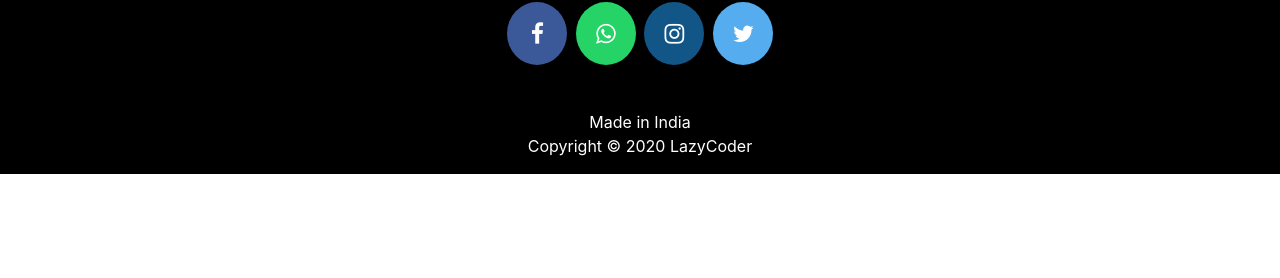
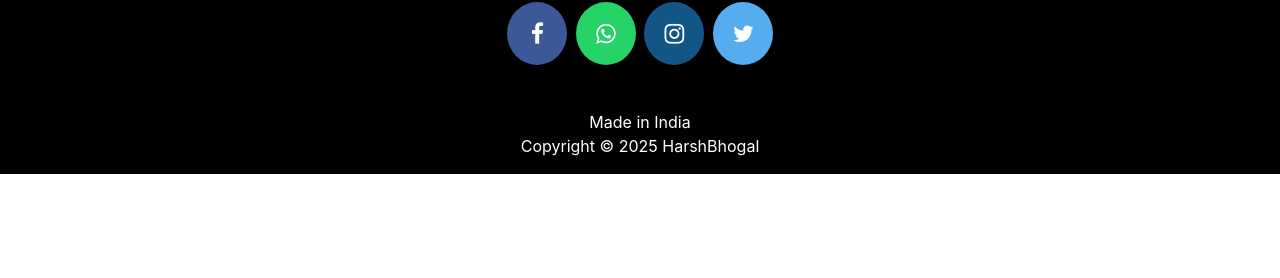
Before and after one commit to Harsh456B/Hospital_Management_System, a Django app: page /aboutus in a window 1280 px wide. Shown: the part 522-800 px from the top of the page. Run offline with Django 3.2, Linux system fonts and the light colour scheme; some libraries are stand-ins or nearby versions.

Commit message:
Update footer.html

```diff
--- a/templates/hospital/footer.html
+++ b/templates/hospital/footer.html
@@ -73,7 +73,7 @@
       <div class="col-md-12 col-sm-12">
         <div style="color:#ffffff;" class="wow fadeInUp footer-copyright">
           <p>Made in India <br>
-            Copyright &copy; 2020 LazyCoder </p>
+            Copyright &copy; 2025 HarshBhogal </p>
         </div>
       </div>
     </div>
```
